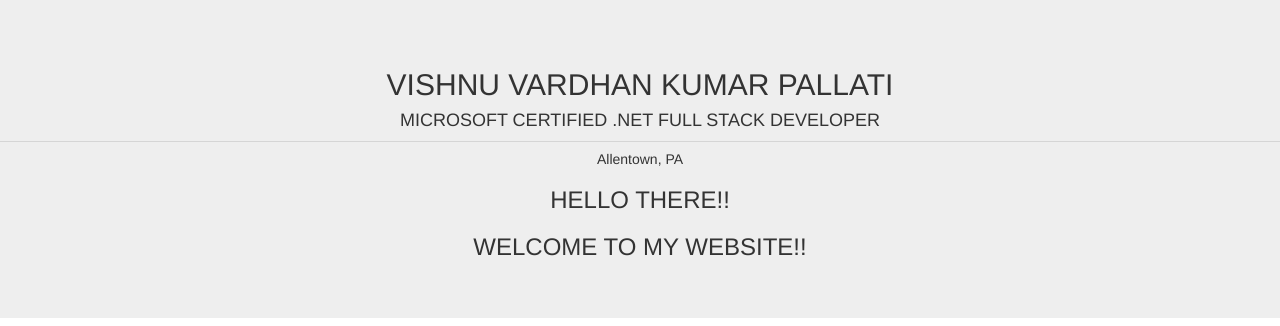
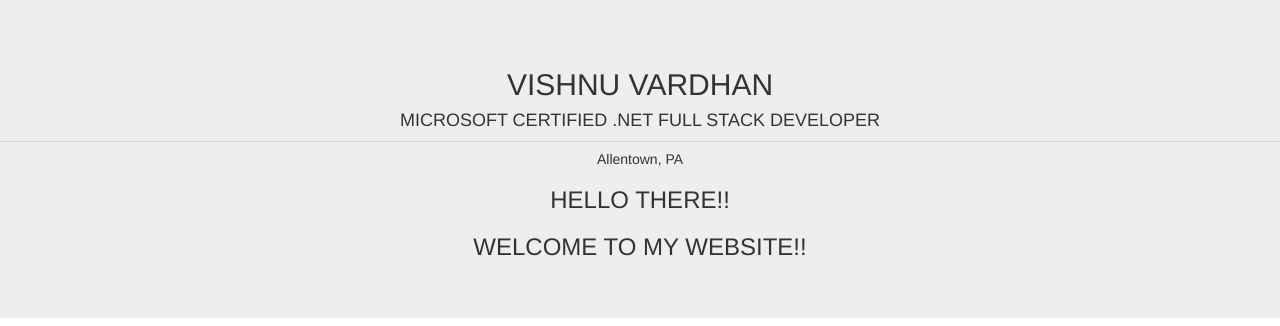
Before and after one commit to vpallati/portfolio, a plain HTML site: page index.html in a window 1280 px wide. Shown: the top 326 px of the page. Drawn offline with nearby package versions, Linux system fonts and the light colour scheme.

Commit message:
Update index.html

```diff
--- a/index.html
+++ b/index.html
@@ -6,7 +6,7 @@
     </head>
     <body>
         <div class="jumbotron text-center">
-			<h2>VISHNU VARDHAN KUMAR PALLATI</h2>
+			<h2>VISHNU VARDHAN</h2>
 			<h4>MICROSOFT CERTIFIED  .NET FULL STACK DEVELOPER</h4>
 			<hr style="margin:0px;"/>
 			<h5>Allentown, PA</h5>
```
